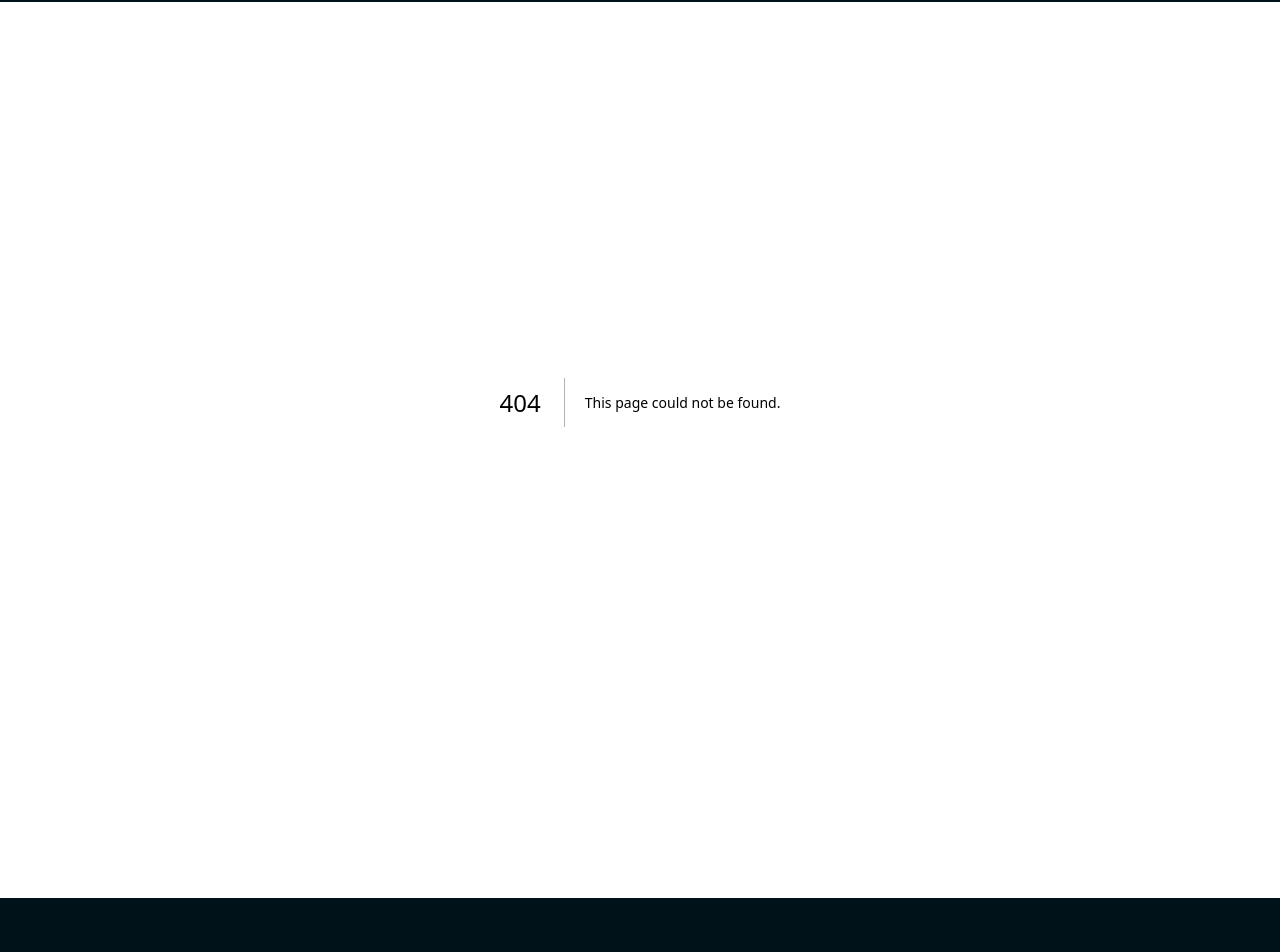
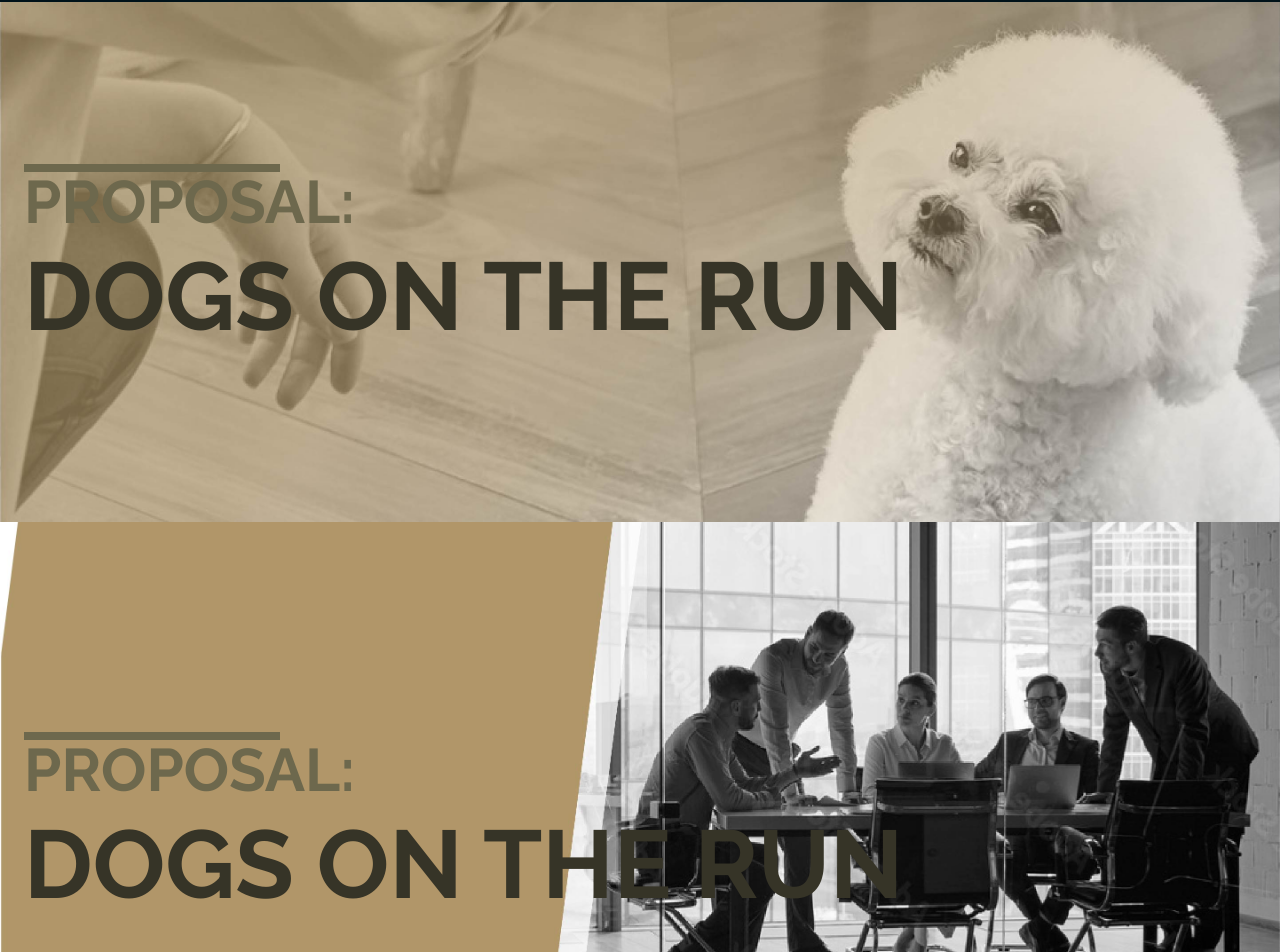
Before and after one commit to rogerkatona/re, a Next.js app: page /proposal/dotr in a window 1280 px wide. Before the commit this address had no page. Shown: the part 70-1022 px from the top of the page. Built offline with nearby package versions, Linux system fonts and the light colour scheme.

Commit message:
Minor edits

```diff
--- a/src/app/components/form.js
+++ b/src/app/components/form.js
@@ -36,7 +36,7 @@ export const Form = ({ initialRef}) => {
 
         const location = campaignState === true ? 'campaign-usAudit-blueprospect.com' : 'blueprospect.com'
         const endpoint =
-            "https://ke37371vfe.execute-api.us-east-1.amazonaws.com/default/sendContactEmail";
+            "https://ke37371vfe.execute-api.us-east-1.amazonaws.com/default/sendContactEmailRE";
         // We use JSON.stringify here so the data can be sent as a string via HTTP
         const body = JSON.stringify({
             senderName: formState.name,
--- /dev/null
+++ b/src/app/components/proposal/hero.js
@@ -0,0 +1,50 @@
+import Link from "next/link";
+import {useState} from "react";
+import VideoBackground from "@/app/components/video-background";
+
+export default function HeroIndex({ children, home }) {
+
+    const [active, setActive] = useState(false)
+    const handleClick = () => setActive(!active)
+
+
+    return (
+        <>
+            {/*<section className="">
+                 <VideoBackground />
+                <div className="absolute top-0 left-0 w-full h-full flex justify-center items-center p-4">
+                    <div className="text-center">
+                        <div>
+                            <div className="max-w-8xl mx-auto font-raleway font-bold md:text-7xl text-5xl text-platinum ">
+                                <p>Where Creativity Meets Conversion:</p>
+                                <p>Unleash the Power of Your Brand.</p>
+                            </div>
+                        </div>
+                        <div>
+                            <Link href=''>
+                                <button
+                                    onClick={toggle}
+                                    className="bg-vanilla-200 hover:bg-vanilla-100 text-xs text-platinum hover:text-platinum-300 uppercase px-4 py-3 rounded-lg md:ml-3 md:mt-0 mt-6">
+                                    Contact us
+                                </button>
+                            </Link>
+                        </div>
+                    </div>
+                </div>
+        </section>
+        */}
+
+            <section className="bg-hero-dotr h-screen65vh bg-cover md:bg-fixed bg-no-repeat md:bg-center flex flex-col justify-center">
+                <div className="container mx-auto max-w-8xl px-6">
+                    <div>
+                        <div className="bg-alabaster-200 lg:w-64 w-40 h-2 "></div>
+                    </div>
+                    <div className="">
+                        <div className="font-raleway font-bold lg:text-6xl text-5xl text-alabaster-200 pb-4 ">PROPOSAL:</div>
+                        <div className="font-raleway font-bold lg:text-8xl text-6xl text-alabaster-100 pb-4 ">DOGS ON THE RUN</div>
+                        </div>
+                </div>
+            </section>
+    </>
+    )
+}
--- /dev/null
+++ b/src/app/proposal/dotr/page.js
@@ -0,0 +1,28 @@
+"use client"; // This is a client component 👈🏽
+
+import Quote from "@/app/components/quote";
+import Hero from "@/app/components/proposal/hero";
+import GridMedia from "@/app/components/grid-media";
+import Feature from "@/app/components/feature";
+
+export default function Dotr() {
+    return (
+        <section className="">
+            <Hero id={0}/>
+            <section className="bg-hero-dotr_about h-screen65vh bg-cover md:bg-fixed bg-no-repeat md:bg-center flex flex-col justify-center pt-24">
+                <div className="container mx-auto max-w-8xl px-6">
+                    <div>
+                        <div className="bg-alabaster-200 lg:w-64 w-40 h-2 "></div>
+                    </div>
+                    <div className="">
+                        <div className="font-raleway font-bold lg:text-6xl text-5xl text-alabaster-200 pb-4 ">PROPOSAL:</div>
+                        <div className="font-raleway font-bold lg:text-8xl text-6xl text-alabaster-100 pb-4 ">DOGS ON THE RUN</div>
+                    </div>
+                </div>
+            </section>
+            <Quote id={0}/>
+            <GridMedia type="media"/>
+
+        </section>
+    )
+}
```
